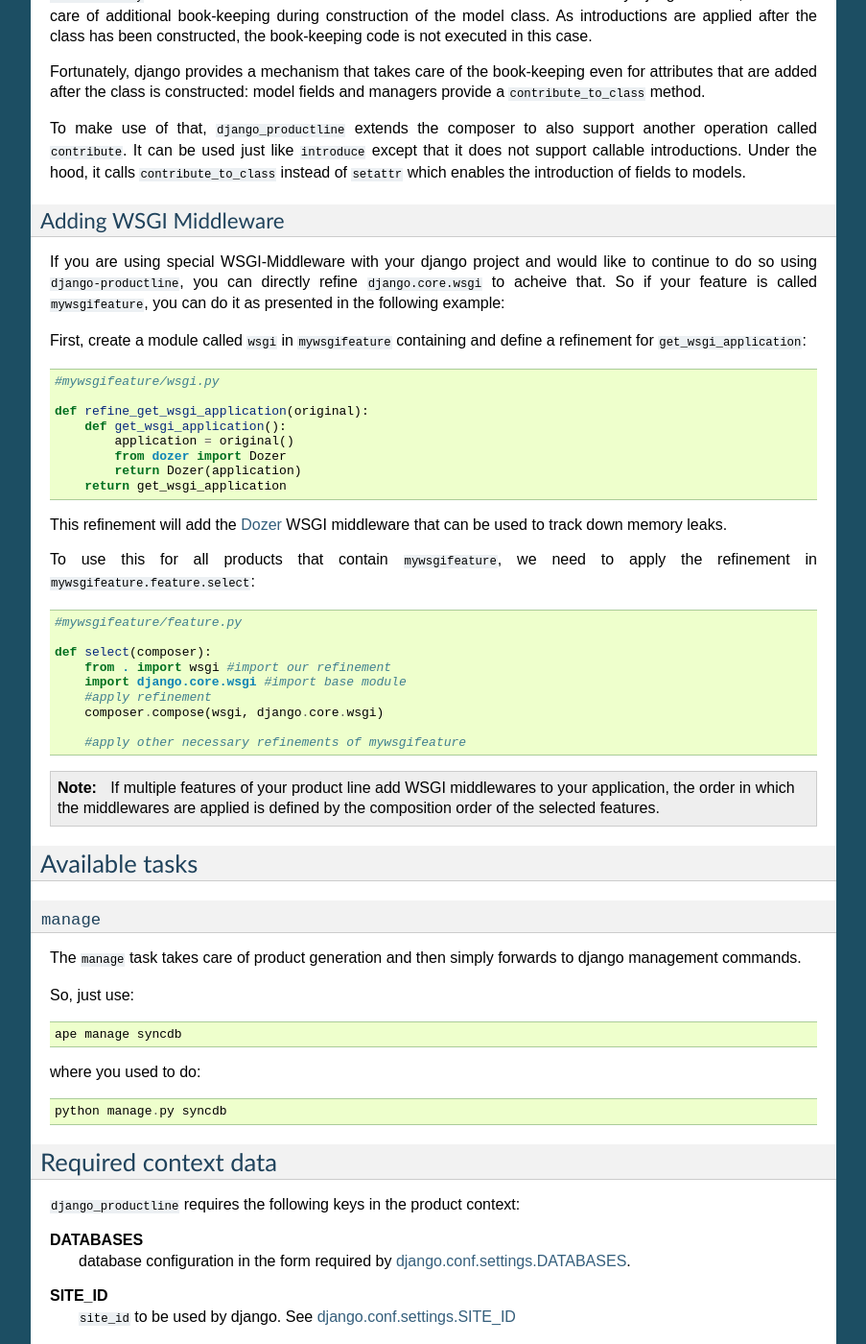
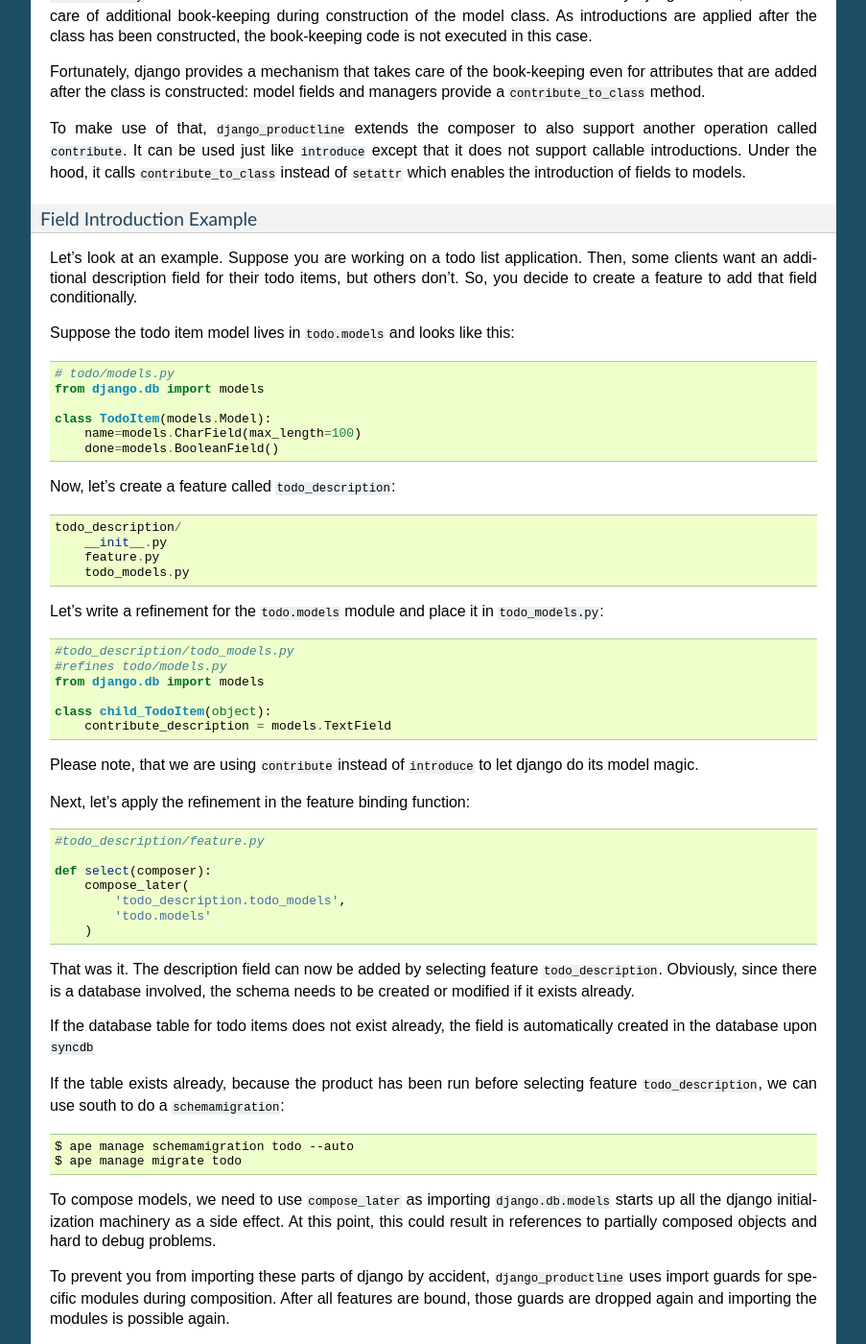
Before and after one commit to henzk/django-productline, a Sphinx documentation site: the page built from docs/fdocs.rst, in a window 1280 px wide and 1400 px high, scrolled down 1804 px. Shown: the whole window at 96% size, without its empty margins (198-1101 px from the left). Built offline with Sphinx 7.4.7, drawn with Linux system fonts in a browser that asks for light colours; formulas are drawn with MathJax 3; some of the changed text lies outside the part shown.

Commit message:
docs: added model field introduction example

```diff
--- a/docs/fdocs.rst
+++ b/docs/fdocs.rst
@@ -107,6 +107,73 @@
 It can be used just like ``introduce`` except that it does not support callable introductions.
 Under the hood, it calls ``contribute_to_class`` instead of ``setattr`` which enables the introduction of fields to models.
 
+Field Introduction Example
+----------------------------
+
+Let's look at an example. Suppose you are working on a todo list application.
+Then, some clients want an additional description field for their todo items, but others don't.
+So, you decide to create a feature to add that field conditionally.
+
+Suppose the todo item model lives in ``todo.models`` and looks like this::
+
+    # todo/models.py
+    from django.db import models
+
+    class TodoItem(models.Model):
+        name=models.CharField(max_length=100)
+        done=models.BooleanField()
+
+
+Now, let's create a feature called ``todo_description``::
+
+    todo_description/
+        __init__.py
+        feature.py
+        todo_models.py
+
+Let's write a refinement for the ``todo.models`` module and place it in ``todo_models.py``::
+
+    #todo_description/todo_models.py
+    #refines todo/models.py
+    from django.db import models
+
+    class child_TodoItem(object):
+        contribute_description = models.TextField
+
+Please note, that we are using ``contribute`` instead of ``introduce`` to let django do its model magic.
+
+Next, let's apply the refinement in the feature binding function::
+
+    #todo_description/feature.py
+
+    def select(composer):
+        compose_later(
+            'todo_description.todo_models',
+            'todo.models'
+        )
+
+That was it. The description field can now be added by selecting feature ``todo_description``.
+Obviously, since there is a database involved, the schema needs to be created or modified if it exists already.
+
+If the database table for todo items does not exist already, the field is automatically created in the database upon ``syncdb``
+
+If the table exists already, because the product has been run before selecting feature ``todo_description``,
+we can use south to do a ``schemamigration``::
+
+    $ ape manage schemamigration todo --auto
+    $ ape manage migrate todo
+
+
+To compose models, we need to use ``compose_later`` as importing ``django.db.models`` starts up all the django initialization machinery as a side effect.
+At this point, this could result in references to partially composed objects and hard to debug problems.
+
+To prevent you from importing these parts of django by accident, ``django_productline`` uses import guards for specific modules during composition.
+After all features are bound, those guards are dropped again and importing the modules is possible again.
+
+The guarded packages/modules currently are:
+
+- ``django.conf``
+- ``django.db``
 
 
 
```
